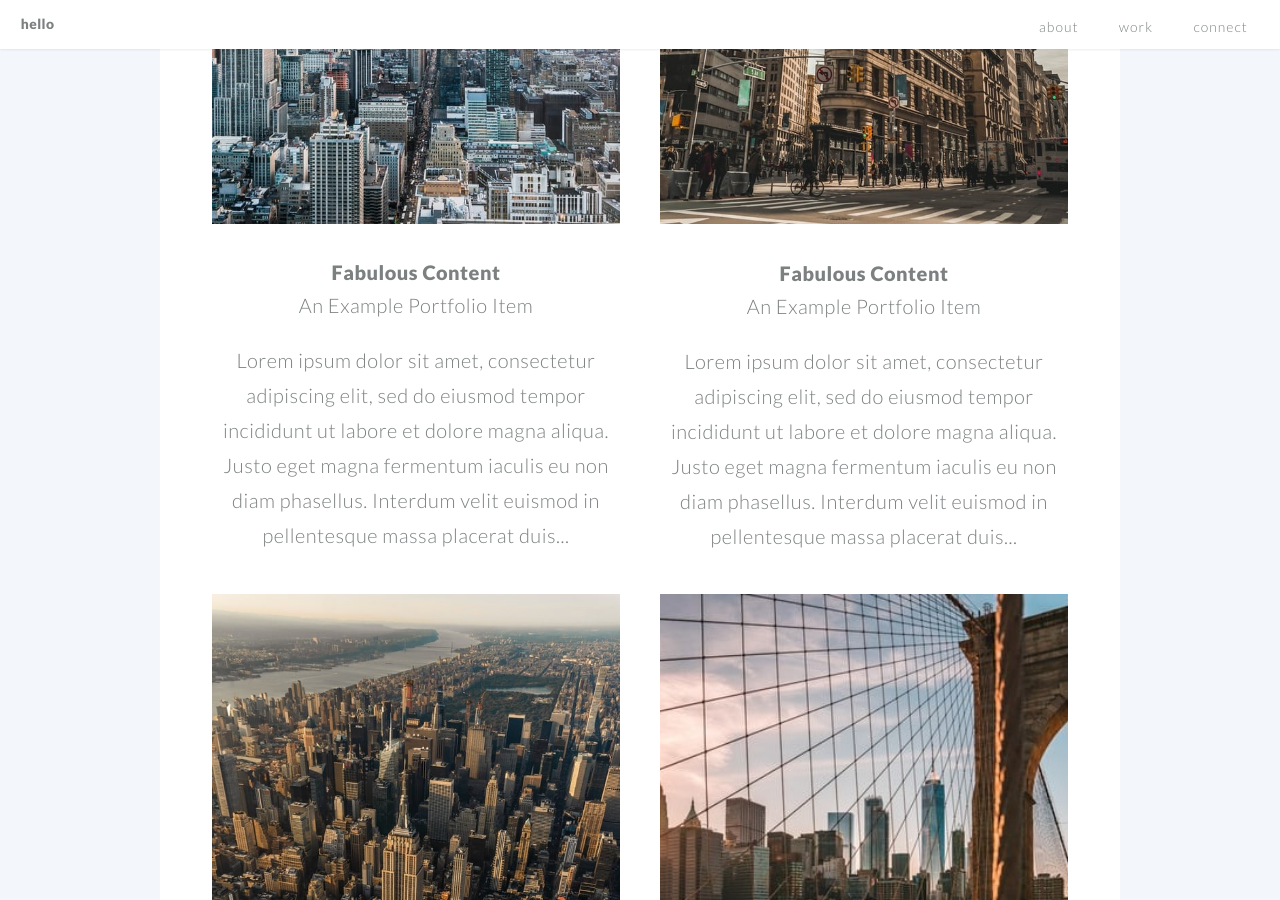
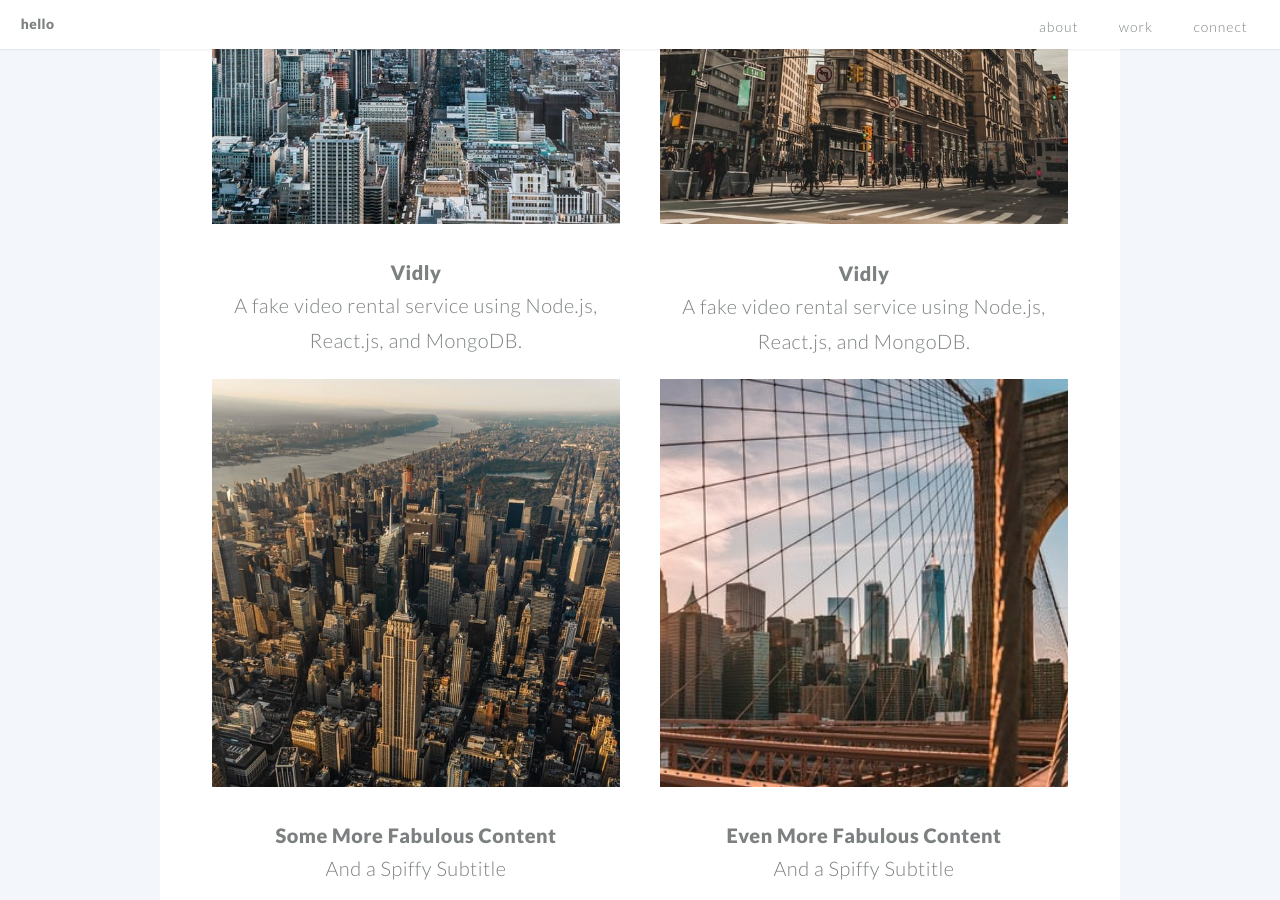
Before and after one commit to bLopata/bLopata.github.io, a Jekyll site: the page built from index.md, in a window 1280 px wide and 900 px high, scrolled down 1895 px. Built offline with Jekyll 4.4.1, drawn with Linux system fonts in a browser that asks for light colours; some of the changed text lies outside the part shown.

Commit message:
add vidly to portfolio.

```diff
--- a/_config.yml
+++ b/_config.yml
@@ -5,7 +5,7 @@ title: Portfolio for Little Rock resident and software developer
 author: Ben Lopata
 description: >
   my personal portfolio website
-baseurl: "blopata.github.io/site"
+baseurl: "https://blopata.github.io/site/"
 
 plugins:
   - jekyll-feed
--- a/_includes/example.html
+++ b/_includes/example.html
@@ -1,3 +1,5 @@
-<h1><a href="#">Fabulous Content</a></h1>
-<h2>An Example Portfolio Item<h2>
-<p>Lorem ipsum dolor sit amet, consectetur adipiscing elit, sed do eiusmod tempor incididunt ut labore et dolore magna aliqua. Justo eget magna fermentum iaculis eu non diam phasellus. Interdum velit euismod in pellentesque massa placerat duis...</p>
+<h1><a href="https://github.com/bLopata/vidly">Vidly</a></h1>
+<h2>
+  A fake video rental service using Node.js, React.js, and MongoDB.
+  <h2></h2>
+</h2>
```
